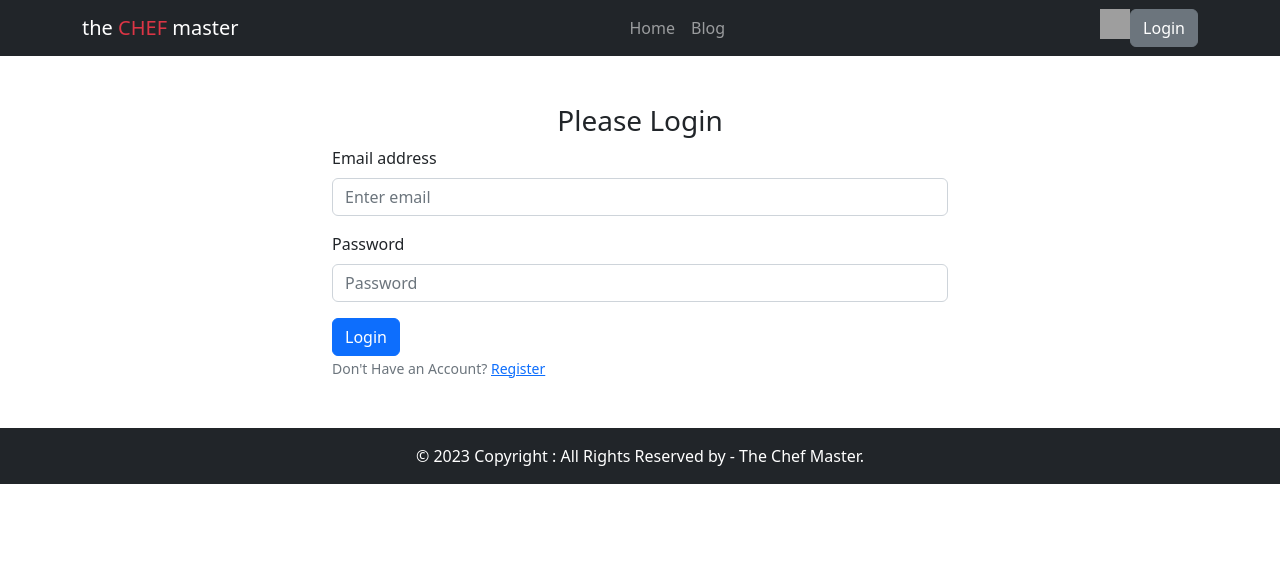
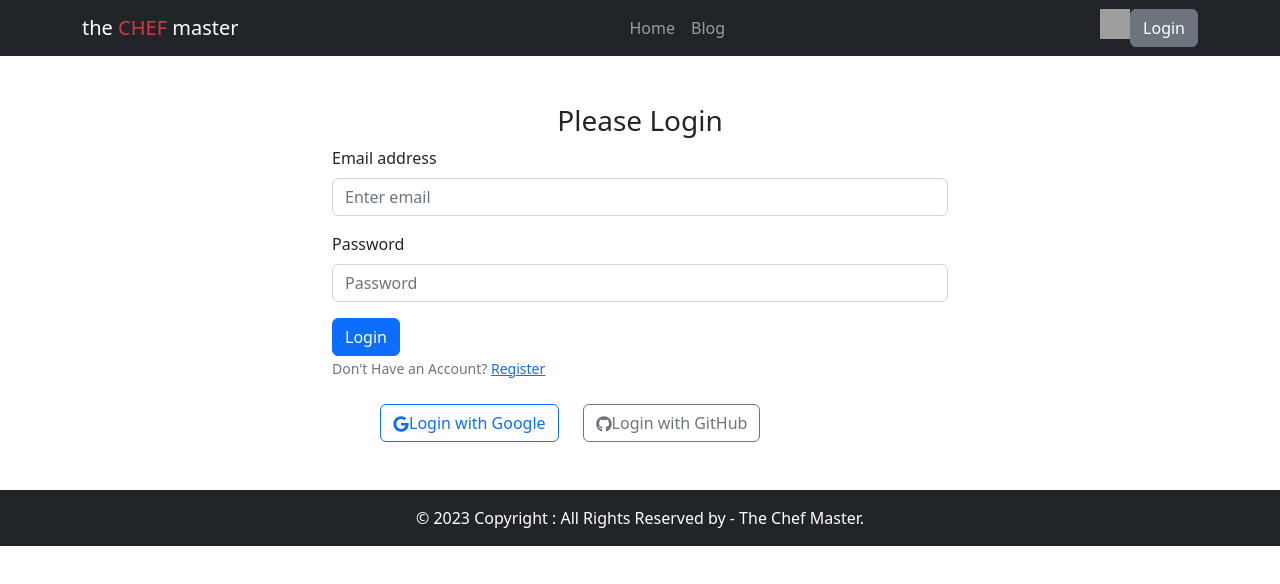
Before and after one commit to daasojib/the-chef-master-client, a React (Vite) app: page /login in a window 1280 px wide. Shown: the top 584 px of the page. Built offline with nearby package versions, Linux system fonts and the light colour scheme; no server answers; grey boxes are pictures that could not be loaded.

Commit message:
all auth done

```diff
--- a/src/pages/Shared/Login/Login.jsx
+++ b/src/pages/Shared/Login/Login.jsx
@@ -1,33 +1,64 @@
 import { Button, Container, Form } from 'react-bootstrap';
 import React, { useContext } from 'react';
-import { FaGoogle, FaGithub, FaMailBulk,FaCode } from 'react-icons/fa';
+import { FaGoogle, FaGithub, FaMailBulk, FaCode } from 'react-icons/fa';
 import { Link, useLocation, useNavigate } from 'react-router-dom';
 import { AuthContext } from '../../../providers/AuthProvider';
+import { GithubAuthProvider, GoogleAuthProvider, getAuth, signInWithPopup } from 'firebase/auth';
+import app from '../../../firebase/firebase.config';
 
 
 const Login = () => {
-          const {signIn} = useContext(AuthContext)
+  const auth = getAuth(app)
+  const googleProvider = new GoogleAuthProvider()
+  const githubProvider = new GithubAuthProvider()
+
+
+  const { signIn } = useContext(AuthContext)
   const navigate = useNavigate();
   const location = useLocation()
   console.log(location);
   const from = location.state?.from?.pathname || '/';
 
-          const handleLogin = event =>{
+
+  const handleLogin = event => {
     event.preventDefault();
     const form = event.target;
     const email = form.email.value;
     const password = form.password.value;
-                    console.log(email,password)
-                    signIn(email,password)
-                    .then(result =>{
+    console.log(email, password)
+    signIn(email, password)
+      .then(result => {
         const loggedUser = result.user;
         console.log(loggedUser)
-                              navigate(from, {replace : true})
+        navigate(from, { replace: true })
       })
-                    .catch(error=>{
+      .catch(error => {
         console.log(error);
       })
   }
+
+  const googleLogin = () => {
+    signInWithPopup(auth, googleProvider)
+      .then(result => {
+        const user = result.user;
+        console.log(user)
+      })
+      .catch(error => {
+        console.log(error.message)
+      })
+  }
+
+  const handleGithubLogin = () =>{
+    signInWithPopup(auth,githubProvider)
+    .then(result=>{
+      const user = result.user;
+      console.log(user)
+    })
+    .catch(error=>{
+      console.log(error.message)
+    })
+  }
+
   return (
     <Container className='ms-auto w-50 mb-5 mt-5'>
       <h3 className='text-center'>Please Login</h3>
@@ -49,6 +80,9 @@ const Login = () => {
         <Form.Text className="text-secondary">
           Don't Have an Account? <Link to='/register'>Register</Link>
         </Form.Text>
+        <br />
+        <Button onClick={googleLogin} className='me-4 ms-5 mt-4' variant="outline-primary"> <FaGoogle />Login with Google</Button>
+        <Button onClick={handleGithubLogin} className='mt-4' variant="outline-secondary"> <FaGithub />Login with GitHub</Button>
         <Form.Text className="text-success">
 
         </Form.Text>
@@ -68,6 +102,6 @@ export default Login;
                               <Button className='mt-4 mb-5' variant="outline-info"> <FaCode />Registration</Button>
                               <br />
                               <Button className='me-4 mb-2' variant="outline-primary"> <FaGoogle />Login with Google</Button>
-                              <Button className='mb-2' variant="outline-secondary"> <FaGithub />Login with GitHub</Button>
+
                               <Button className='ms-4 mb-2' variant="outline-info"> <FaMailBulk />Login with Email</Button>
                     </div> */}
--- a/src/pages/Shared/NavBar/NavBar.jsx
+++ b/src/pages/Shared/NavBar/NavBar.jsx
@@ -1,9 +1,7 @@
 import React, { useContext } from 'react';
 import { Button, Container, Nav, Navbar } from 'react-bootstrap';
 import { Link } from 'react-router-dom';
-import Slider from '../Slider/Slider';
 import { AuthContext } from '../../../providers/AuthProvider';
-import { FaUserCircle } from 'react-icons/fa';
 
 
 const NavBar = () => {
--- a/src/pages/Shared/Slider/Slider.jsx
+++ b/src/pages/Shared/Slider/Slider.jsx
@@ -7,8 +7,8 @@ import img3 from '../../../assets/Khao-Pad.jpg.webp'
 
 const Slider = () => {
           return (
-                    <div className='w-50 mx-auto'>
-                                 <Carousel className='h-75'>
+                    <div>
+                                 <Carousel>
       <Carousel.Item>
         <img
           className="d-block w-100"
--- a/src/providers/AuthProvider.jsx
+++ b/src/providers/AuthProvider.jsx
@@ -1,5 +1,5 @@
 import React, { createContext, useEffect, useState } from 'react';
-import { createUserWithEmailAndPassword, getAuth, onAuthStateChanged, signInWithEmailAndPassword, signOut } from "firebase/auth";
+import { GoogleAuthProvider, createUserWithEmailAndPassword, getAuth, onAuthStateChanged, signInWithEmailAndPassword, signInWithPopup, signOut } from "firebase/auth";
 import app from '../firebase/firebase.config';
 
 
```
Lines whose indentation alone changed are shown as unchanged.
